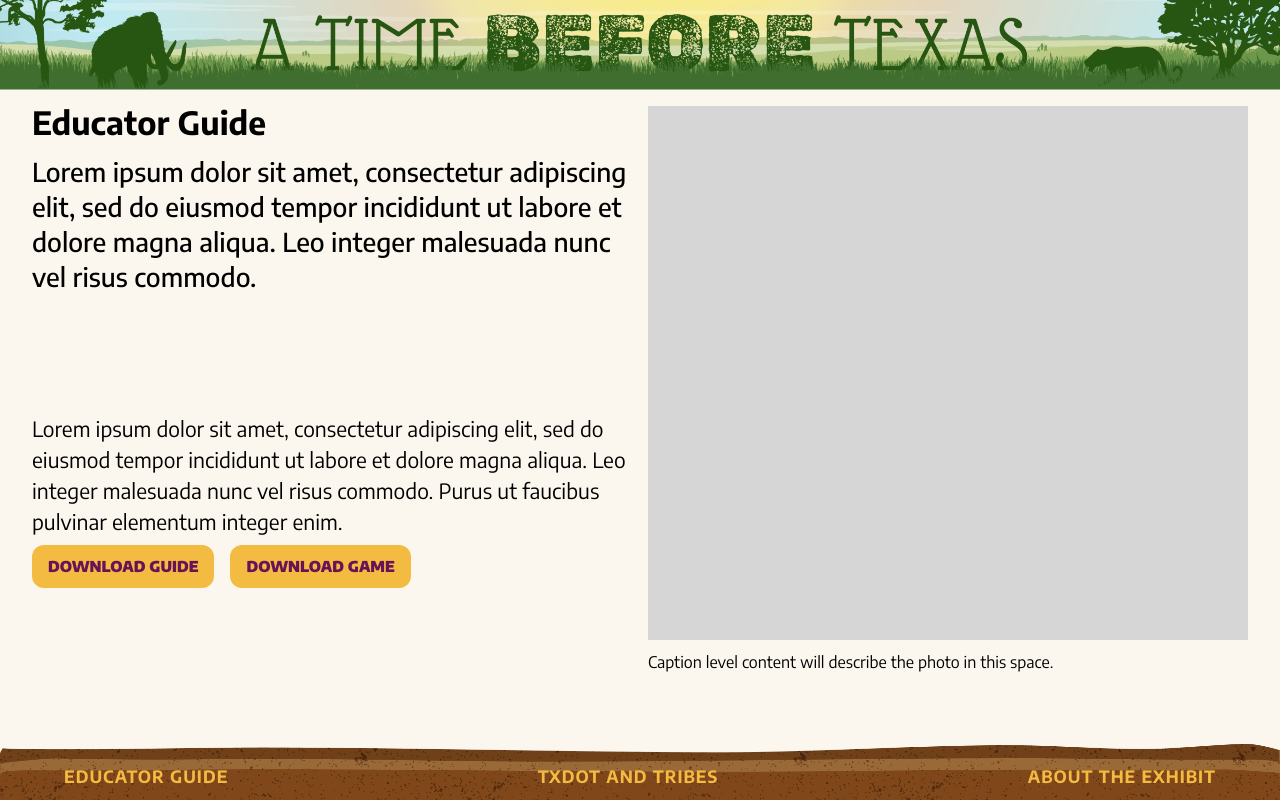
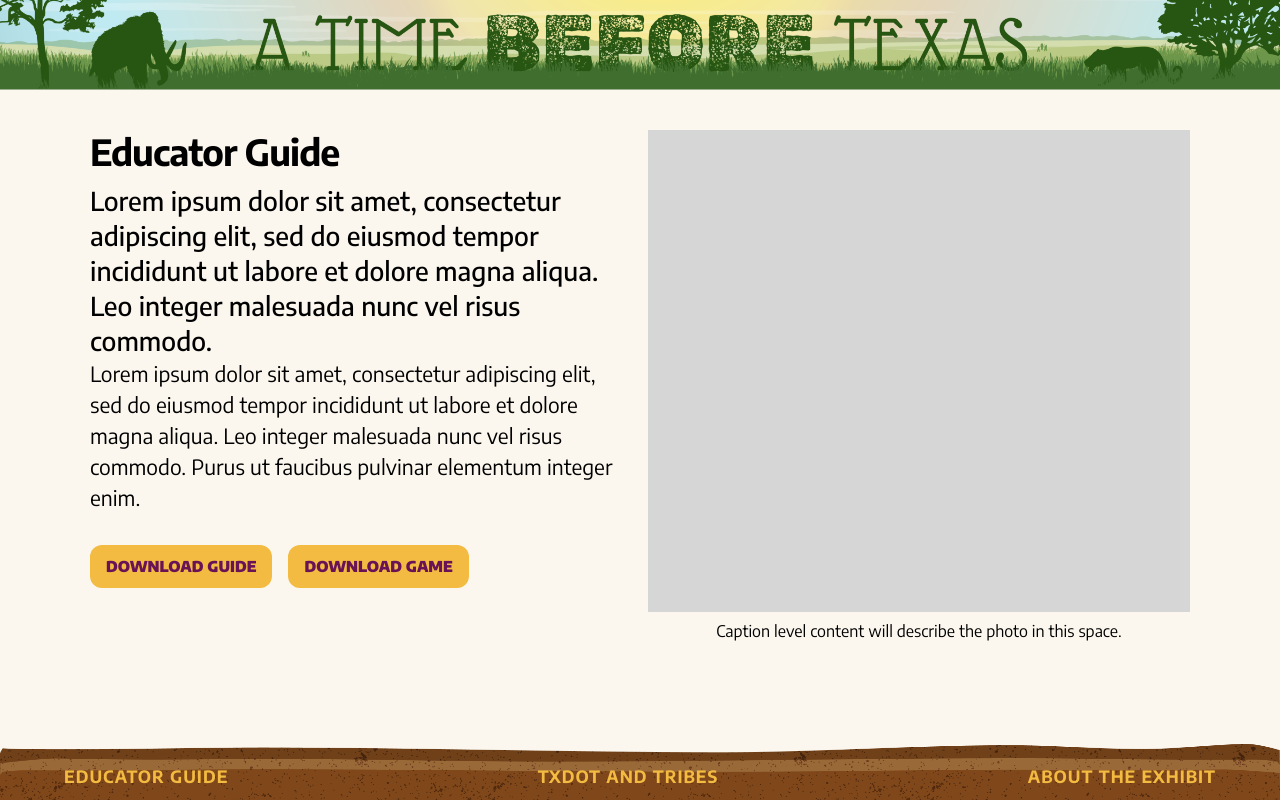
Before and after one commit to scottdickerson/paleoindian-site, a Next.js app: page /educator-guide in a window 1280 px wide. Built offline with nearby package versions, Linux system fonts and the light colour scheme; a web font is replaced by a local one.

Commit message:
educator-guide: flip the content based on size

```diff
--- a/src/pages/_app.tsx
+++ b/src/pages/_app.tsx
@@ -8,9 +8,11 @@
 import { useRouter } from 'next/router'
 import classNames from 'classnames'
 import styles from '@/styles/StoryPage.module.scss'
+import pageStyles from '@/styles/Page.module.scss'
 import { Encode_Sans, Rubik_Dirt } from '@next/font/google'
 import { Footer } from '@/components/footer'
 import { TooltipProvider } from '@radix-ui/react-tooltip'
+import { Header } from '@/components/header'
 
 const encodeSans = Encode_Sans({ subsets: ['latin'], display: 'swap' })
 export const rubikDirt = Rubik_Dirt({
@@ -33,7 +35,7 @@
                 }
             `}</style>
             <div style={{ display: 'flex', flexDirection: 'column' }}>
-                {isPageAStory(pathname) && (
+                {isPageAStory(pathname) ? (
                     <header>
                         <StoryNavigation
                             selectedPage={
@@ -41,15 +43,17 @@
                             }
                         />
                     </header>
+                ) : (
+                    pathname !== '/' && <Header />
                 )}
                 <main
-                    className={classNames({
+                    className={classNames(pageStyles.pageWrapper, {
                         [styles.storyPageContainer]: isPageAStory(pathname),
                     })}
                 >
                     <Component {...pageProps} />
                 </main>
-                {isPageAStory(pathname) && <Footer></Footer>}
+                <Footer />
             </div>
         </TooltipProvider>
     )
--- a/src/pages/educator-guide.tsx
+++ b/src/pages/educator-guide.tsx
@@ -2,31 +2,64 @@
 import styles from '@/styles/EducatorGuide.module.scss'
 import sectionStyles from '@/styles/StorySection.module.scss'
 import Link from 'next/link'
-import { Header } from '@/components/header'
-import { Footer } from '@/components/footer'
+import classNames from 'classnames'
 import Image from 'next/image'
 import tempPhoto from '@/data/educator-guide/temp_photo_box.png'
+import { useMediaQuery } from 'react-responsive'
+
+const DetailsSection = () => (
+    <div className={classNames(sectionStyles.details)}>
+        <p>
+            Lorem ipsum dolor sit amet, consectetur adipiscing elit, sed do
+            eiusmod tempor incididunt ut labore et dolore magna aliqua. Leo
+            integer malesuada nunc vel risus commodo. Purus ut faucibus pulvinar
+            elementum integer enim.
+        </p>
+        <div className={styles.buttonWrapper}>
+            <Link
+                href="/pdfs/Ice Age Texas Cards.pdf"
+                download
+                className={sectionStyles.title}
+            >
+                Download Guide
+            </Link>
+            <Link
+                href="/pdfs/Ice Age Texas Cards.pdf"
+                download
+                className={sectionStyles.title}
+            >
+                Download Game
+            </Link>
+        </div>
+    </div>
+)
 
 const EducatorGuide = () => {
+    const isTwoPane = useMediaQuery({ query: '(min-width: 768px)' })
     return (
         <>
             <Head>
                 <title>Texas Paleoindian - Educator Guide</title>
             </Head>
-            <Header />
+
             <div className={styles.contentWrapper}>
-                <div className={styles.textßAndButtonColumn}>
-                    <h1 className={styles.title}>Educator Guide</h1>
-                    <p
-                        className={`${sectionStyles.description} ${styles.firstParagraph}`}
+                <div>
+                    <h1
+                        className={classNames(
+                            styles.title,
+                            sectionStyles.summary
+                        )}
                     >
+                        Educator Guide
+                    </h1>
+                    <p className={classNames(sectionStyles.description)}>
                         Lorem ipsum dolor sit amet, consectetur adipiscing elit,
                         sed do eiusmod tempor incididunt ut labore et dolore
                         magna aliqua. Leo integer malesuada nunc vel risus
                         commodo.
                     </p>
+                    {isTwoPane && <DetailsSection />}
                 </div>
-                <div className={styles.secondColumn}>
                 <div className={styles.imageWrapper}>
                     <Image
                         src={tempPhoto}
@@ -34,46 +67,12 @@
                         className={styles.image}
                     />
                     <p className={styles.caption}>
-                            Caption level content will describe the photo in
-                            this space.
+                        Caption level content will describe the photo in this
+                        space.
                     </p>
                 </div>
+                {!isTwoPane && <DetailsSection />}
             </div>
-                <div
-                    className={`${styles.thirdColumn} ${sectionStyles.details}`}
-                >
-                    <p>
-                        Lorem ipsum dolor sit amet, consectetur adipiscing elit,
-                        sed do eiusmod tempor incididunt ut labore et dolore
-                        magna aliqua. Leo integer malesuada nunc vel risus
-                        commodo. Purus ut faucibus pulvinar elementum integer
-                        enim.
-                    </p>
-                    <div className={styles.buttonWrapper}>
-                        <Link
-                            href="/"
-                            className={`
-                            ${sectionStyles.title}
-                        ${styles.button}
-                        ${styles.guideButton}
-                        `}
-                        >
-                            Download Guide
-                        </Link>
-                        <Link
-                            href="/"
-                            className={`
-                            ${sectionStyles.title}
-                        ${styles.button}
-                        ${styles.gameButton}
-                        `}
-                        >
-                            Download Game
-                        </Link>
-                    </div>
-                </div>
-            </div>
-            <Footer className={styles.footer} />
         </>
     )
 }
--- a/src/styles/EducatorGuide.module.scss
+++ b/src/styles/EducatorGuide.module.scss
@@ -1,50 +1,26 @@
-/* Default styles for desktop */
 .contentWrapper {
     display: grid;
-    margin-top: 1rem;
-    margin-left: 2rem;
-    margin-right: 2rem;
     grid-template-columns: 1fr 1fr;
     gap: 1rem;
-    margin-bottom: $footer_height;
     max-width: 1500px;
 }
 
-.secondColumn {
-    grid-row: span 2;
-}
-
-.thirdColumn {
-    margin-top: 5%;
-}
-
-.firstParagraph {
-    margin-top: 1rem;
-}
-
-.secondParagraph {
-    margin-bottom: 1.5rem;
+.title {
+    padding-bottom: 10px;
 }
 
 .buttonWrapper {
     bottom: 0%;
     display: flex;
+
+    padding-top: 2rem;
     gap: 1rem;
 }
 
-.button {
+.imageWrapper {
     display: flex;
-    justify-content: center;
+    flex-direction: column;
     align-items: center;
-    max-width: fit-content;
-    font-size: 1.5rem;
-    margin-top: 0.5rem;
-    margin-bottom: 0.5rem;
-    padding: 1rem;
-    background-color: #fabb3c;
-    color: #6e2047;
-    font-weight: 800;
-    border-radius: 16px;
 }
 
 .image {
@@ -59,26 +35,11 @@
 }
 
 /* Media query for mobile devices */
-@media (max-width: 950px) {
+@media (max-width: $tablet_breakpoint) {
     .contentWrapper {
         grid-template-columns: 1fr;
     }
-
-    .firstColumn,
-    .thirdColumn {
-        width: 100%;
-        margin: 2%;
-    }
-
-    .secondColumn {
-        width: 100%;
-        margin: 2%;
-        grid-row: span 1;
-    }
-
-    .secondColumn {
-        display: flex;
+    .buttonWrapper {
         justify-content: center;
-        align-items: center;
     }
 }
--- /dev/null
+++ b/src/styles/Page.module.scss
@@ -0,0 +1,12 @@
+.pageWrapper {
+    padding: 40px 90px $footer_height;
+    @media screen and (max-width: calc($tablet_breakpoint + 60px)) {
+        padding-left: 60px;
+        padding-right: 60px;
+    }
+    @media screen and (max-width: $mobile_breakpoint) {
+        padding-left: 24px;
+        padding-right: 24px;
+        padding-top: 24px;
+    }
+}
--- a/src/styles/StoryPage.module.scss
+++ b/src/styles/StoryPage.module.scss
@@ -13,7 +13,5 @@
         margin-right: $toc_width; // only save space if the toc is visible
     }
     overflow-x: hidden;
-    padding-top: 32px; // smaller than the XD because it looks better on mobile
-    padding-bottom: 56px;
     max-width: 1200px;
 }
--- a/src/styles/StorySection.module.scss
+++ b/src/styles/StorySection.module.scss
@@ -1,5 +1,4 @@
 .section {
-    padding: 0 2rem 2rem;
     h2,
     h3,
     p {
@@ -25,7 +24,7 @@
     color: $section_title_color;
     border-radius: 12px;
     @media screen and (max-width: $mobile_breakpoint) {
-        font-size: 8px;
+        font-size: 12px;
         line-height: 28px;
         border-radius: 6px;
         padding: 0px 8px;
```
Lines whose indentation alone changed are shown as unchanged.
